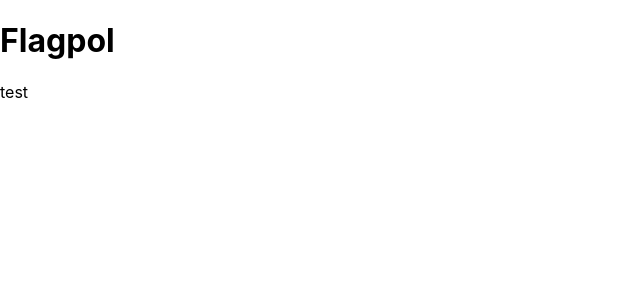
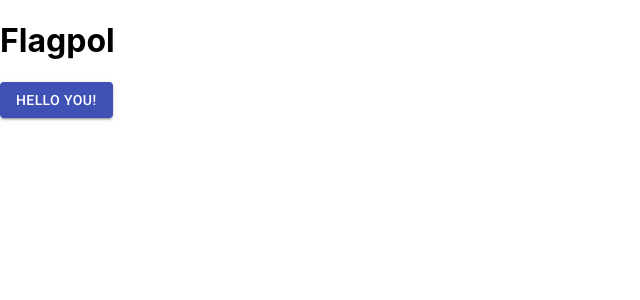
Before and after one commit to JeremyParker/flagpol, a React (Create React App) app in the folder frontend/: page / in a window 1280 px wide. Shown: the top 300 px of the page, without its empty margins (0-640 px from the left). Built offline with nearby package versions, Linux system fonts and the light colour scheme.

Commit message:
Trying Out Material UI

```diff
--- a/frontend/src/features/guest/OptionPlanList/OptionPlanList.jsx
+++ b/frontend/src/features/guest/OptionPlanList/OptionPlanList.jsx
@@ -1,10 +1,13 @@
 import React, { Component } from 'react'
+import Button from '@material-ui/core/Button';
 
 class OptionPlanList extends Component {
   render() {
     return (
       <div>
-        test
+        <Button variant="contained" color="primary">
+          Hello You!
+        </Button>
       </div>
     )
   }
```
